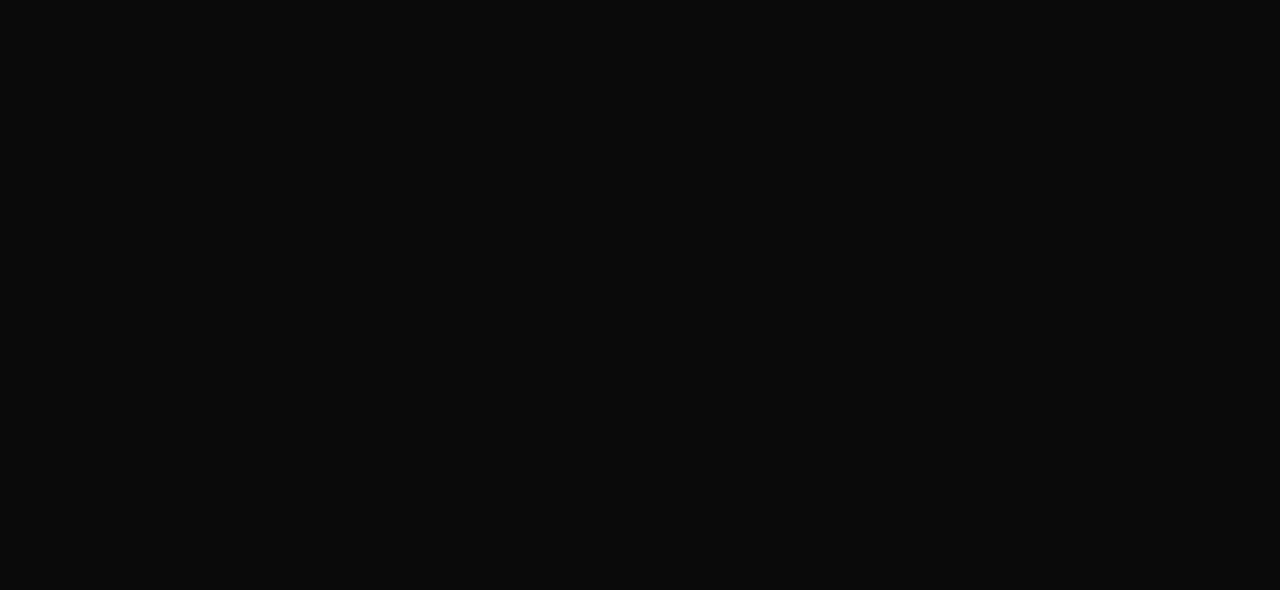
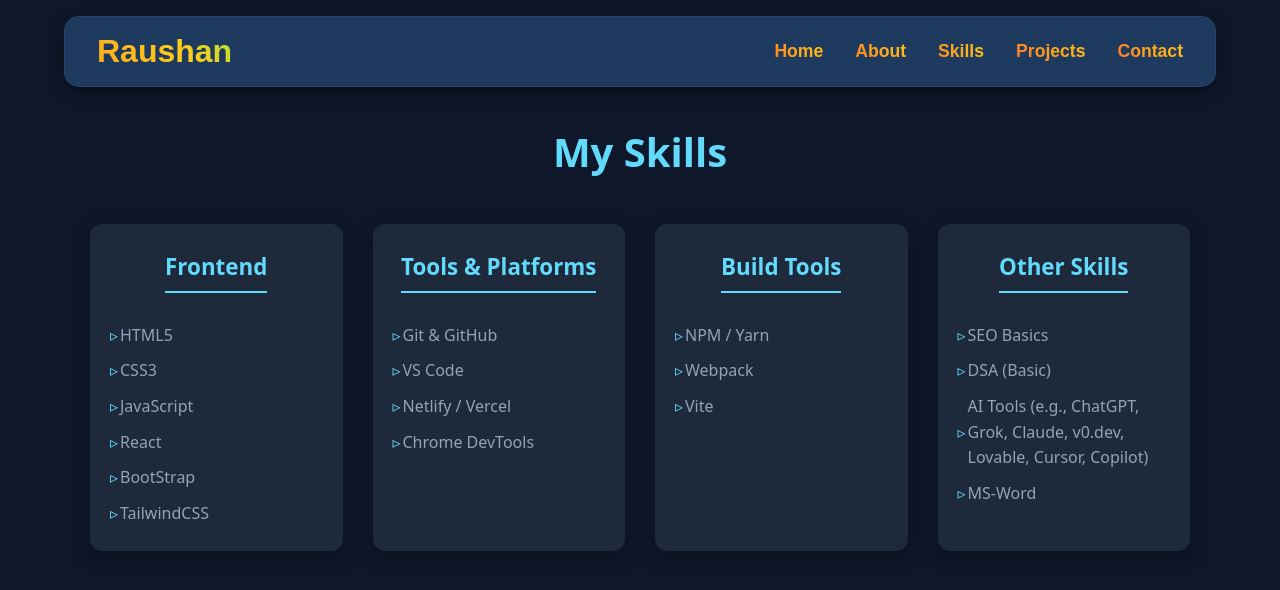
Before and after one commit to raushan-sinha/raushan-sinha, a React (Vite) app: page /skills in a window 1280 px wide. Before the commit this address had no page. Shown: the top 590 px of the page. Built offline with nearby package versions, Linux system fonts and the light colour scheme.

Commit message:
Skills Page updated

```diff
--- a/src/App.jsx
+++ b/src/App.jsx
@@ -2,6 +2,7 @@ import { BrowserRouter, Routes, Route } from "react-router-dom";
 import React from "react";
 import Home from "./pages/Home";
 import About from "./pages/About";
+import Skills from "./pages/Skills";
 
 function App() {
   return (
@@ -9,6 +10,7 @@ function App() {
       <Routes>
         <Route path="/" element={<Home />} />
         <Route path="/about" element={<About />} />
+        <Route path="/skills" element={<Skills />} />
       </Routes>
     </BrowserRouter>
   );
--- a/src/pages/About.jsx
+++ b/src/pages/About.jsx
@@ -4,6 +4,11 @@ import myImage from '../assets/Raushan-Image.jpg';
 import Navbar from "../components/Navbar";
 
 const About = () => {
+    //todo: Developer Title -
+    const devName = 'Raushan Sinha'
+    const devProfile = 'Frontend Developer & Web Designer';
+
+
     //todo: Developer Stats -
     const devStats = [
         { heading: '2.5+', para: 'Years Experience' },
@@ -11,9 +16,16 @@ const About = () => {
         { heading: '5+', para: 'Happy Clients' }
     ];
 
+
     //todo: Tech Stacks -
     const techStacks = [
         'HTML, ', 'CSS3, ', 'JavaScript (ES6+), ', 'React, ', 'Bootstrap, ', 'Tailwind CSS'
+    ];
+
+
+    //todo: Projects name -
+    const projectsName = [
+        'VirtuoX', 'MangoLeaf Pvt.', 'Contact-Form', 'Dev Badge', 'CiriUAE'
     ];
 
 
@@ -32,8 +44,8 @@ const About = () => {
 
                     {/* Bio Info */}
                     <div className="about-info">
-                        <p className="name">Raushan Sinha</p>
-                        <p className="role">Frontend Developer & Web Designer</p>
+                        <p className="name">{devName}</p>
+                        <p className="role">{devProfile}</p>
 
                         {/* Stats */}
                         <div className="stats">
@@ -88,11 +100,13 @@ const About = () => {
                         I use {techStacks.map((name, idx) => (
                             <strong key={idx}>{name}</strong>
                         ))}.
-                        Some of my best works include <em>VirtuoX</em>, <em>Sendify</em>, and <em>TechStorm</em>.
+                        Some of my best works include {projectsName.map((project, idx) => (
+                            <em key={idx}>{project}, </em>
+                        ))}.
                     </p>
                     <p>
-                        I’m currently learning backend technologies like MySQL, and planning to add <strong>Next.js, Node.js</strong>, and <strong>MongoDB</strong> to my stack.
-                        I post blogs on Dev Community and Daily.dev, and share projects on GitHub, LinkedIn, and X to showcase my work and connect with potential employers.
+                        I’m currently learning backend technologies like <strong>MySQL</strong> and planning to start <strong>Next.js, Node.js</strong>, and <strong>MongoDB</strong> to my stack.
+                        I post blogs on Dev Community and Daily.dev and share projects on GitHub, LinkedIn, and X to showcase my work and connect with potential employers.
                     </p>
                     <p>
                         Outside of coding, I love exploring new tech, writing, and learning continuously. My dream is to build full-scale web apps that make users' lives better, cleaner, and more engaging.
--- /dev/null
+++ b/src/pages/Skills.css
@@ -0,0 +1,111 @@
+@import url('https://fonts.googleapis.com/css2?family=Poppins:wght@400;600;700&display=swap');
+
+:root {
+  --bg: #0f172a;
+  --card: #1e293b;
+  --accent: #61dafb;
+  --text: #f1f5f9;
+  --text-muted: #94a3b8;
+  --radius: 12px;
+  --shadow: 0 6px 20px rgba(0, 0, 0, 0.3);
+  --transition: .3s ease;
+  --font: 'Poppins', sans-serif;
+}
+
+* {
+  margin: 0;
+  padding: 0;
+  box-sizing: border-box;
+}
+
+body {
+  font-family: var(--font);
+  background: var(--bg);
+  color: var(--text);
+}
+
+.skills-section {
+  min-height: 100vh;
+  padding: 120px 20px 60px;
+  text-align: center;
+}
+
+.skills-section h2 {
+  font-size: 2.5rem;
+  margin-bottom: 2.5rem;
+  color: var(--accent);
+  position: relative;
+}
+
+.skills-grid {
+  display: grid;
+  grid-template-columns: repeat(auto-fit, minmax(250px, 1fr));
+  gap: 30px;
+  max-width: 1100px;
+  margin: 0 auto;
+}
+
+.skill-card {
+  background: var(--card);
+  border-radius: var(--radius);
+  padding: 25px 20px;
+  box-shadow: var(--shadow);
+  transition: transform var(--transition), box-shadow var(--transition);
+}
+
+.skill-card:hover {
+  transform: translateY(-6px);
+  box-shadow: 0 10px 30px rgba(97, 218, 251, .25);
+}
+
+.skill-category {
+  font-size: 1.4rem;
+  margin-bottom: 1.25rem;
+  color: var(--accent);
+  border-bottom: 2px solid var(--accent);
+  display: inline-block;
+  padding-bottom: 6px;
+}
+
+.skill-list {
+  list-style: none;
+  display: flex;
+  flex-direction: column;
+  gap: 10px;
+  margin-top: 10px;
+}
+
+.skill-item {
+  font-size: 1rem;
+  color: var(--text-muted);
+  text-align: left;
+  padding-left: 10px;
+  position: relative;
+  display: flex;
+  flex-direction: row;
+  justify-content: start;
+  align-items: center;
+  gap: 10px;
+}
+
+.skill-item::before {
+  content: "▹";
+  color: var(--accent);
+  position: absolute;
+  left: 0;
+  font-size: 1rem;
+}
+
+@media (max-width: 768px) {
+  .skills-section h2 {
+    font-size: 2rem;
+  }
+
+  .skill-category {
+    font-size: 1.2rem;
+  }
+
+  .skill-item {
+    font-size: .95rem;
+  }
+}
--- /dev/null
+++ b/src/pages/Skills.jsx
@@ -0,0 +1,76 @@
+import React from "react";
+import Navbar from "../components/Navbar";
+import './Skills.css';
+
+const Skills = () => {
+    //todo: Heading -
+    const heading = 'My Skills';
+
+    //todo: Frontend Tools  -
+    const title1 = 'Frontend';
+    const frontendTools = ['HTML5', 'CSS3', 'JavaScript', 'React', 'BootStrap', 'TailwindCSS'];
+
+    //todo: Tools & Platforms -
+    const title2 = 'Tools & Platforms';
+    const designTools = ['Git & GitHub', 'VS Code', 'Netlify / Vercel', 'Chrome DevTools'];
+
+    //todo: Build Tools -
+    const title3 = 'Build Tools';
+    const buildTools = ['NPM / Yarn', 'Webpack', 'Vite'];
+
+    //todo: Other Tools -
+    const title4 = 'Other Skills';
+    const otherTools = ['SEO Basics', 'DSA (Basic)', 'AI Tools (e.g., ChatGPT, Grok, Claude, v0.dev, Lovable, Cursor, Copilot)', 'MS-Word'];
+
+    return (
+        <>
+            <Navbar />
+            <div className="background-animation"></div>
+            {/* Skills */}
+            <section className="skills-section">
+                <h2>{heading}</h2>
+                <div className="skills-grid">
+                    {/* Frontend Tools */}
+                    <div className="skill-card">
+                        <h3 className="skill-category">{title1}</h3>
+                        {frontendTools.map((tech, idx) => (
+                            <ul className="skill-list" key={idx}>
+                                <li className="skill-item">{tech}</li>
+                            </ul>
+                        ))}
+                    </div>
+                    {/* Tools & Platforms */}
+                    <div className="skill-card">
+                        <h3 className="skill-category">{title2}</h3>
+                        {designTools.map((tech, idx) => (
+                            <ul className="skill-list" key={idx}>
+                                <li className="skill-item">{tech}</li>
+                            </ul>
+                        ))}
+                    </div>
+                    {/* Build Tools */}
+                    <div className="skill-card">
+                        <h3 className="skill-category">{title3}</h3>
+                        {buildTools.map((tech, idx) => (
+                            <ul className="skill-list" key={idx}>
+                                <li className="skill-item">{tech}</li>
+                            </ul>
+                        ))}
+                    </div>
+                    {/* Other Tools */}
+                    <div className="skill-card">
+                        <h3 className="skill-category">{title4}</h3>
+                        {otherTools.map((tech, idx) => (
+                            <ul className="skill-list" key={idx}>
+                                <li className="skill-item">{tech}</li>
+                            </ul>
+                        ))}
+                    </div>
+
+                </div>
+            </section>
+        </>
+    );
+}
+
+export default Skills;
```
